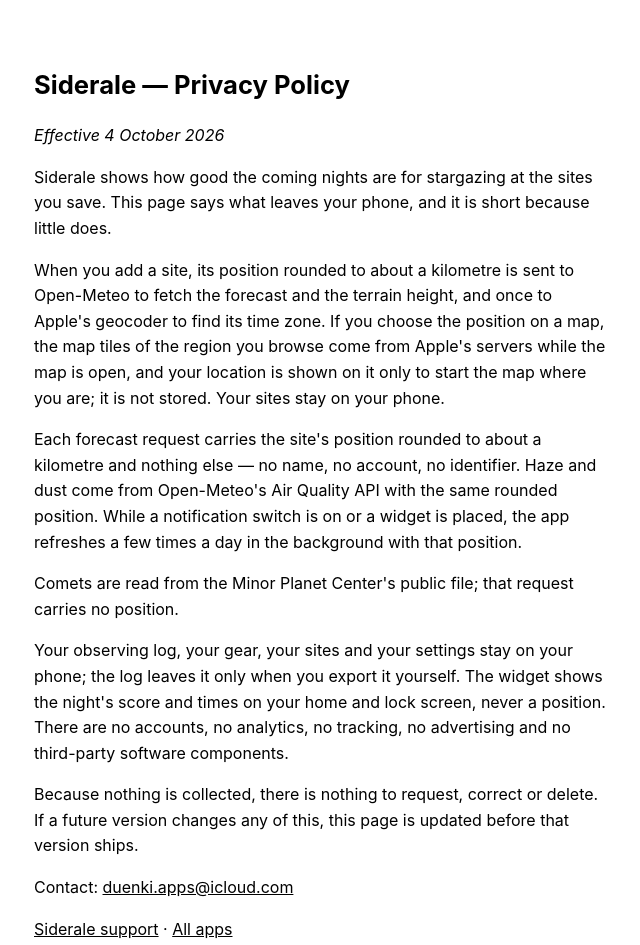
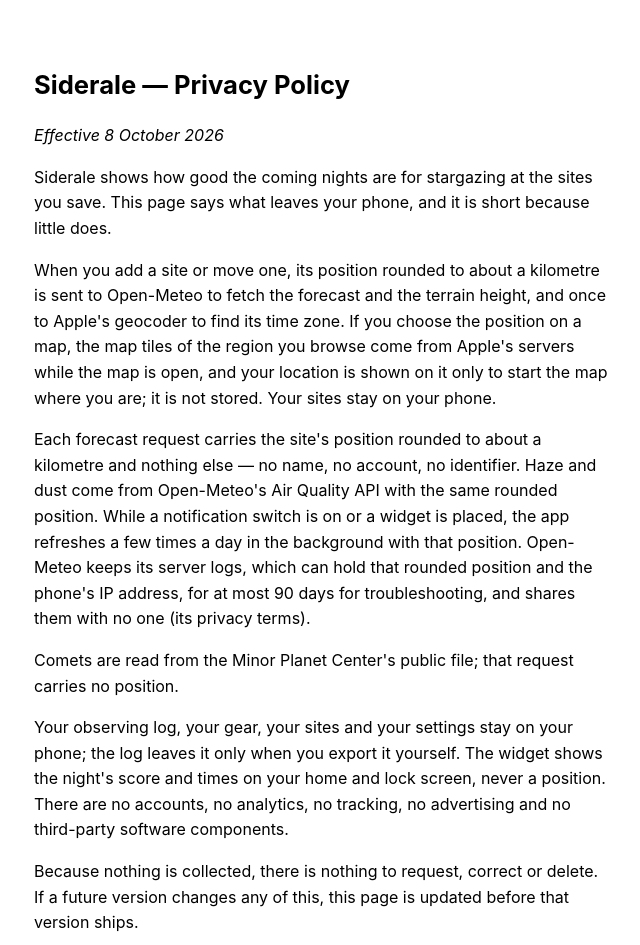
Before and after one commit to aduenki/aduenki.github.io, a plain HTML site: page siderale/privacy/index.html in a window 1280 px wide. Shown: the top 945 px of the page, without its empty margins (318-958 px from the left). Drawn offline with Linux system fonts and the light colour scheme.

Commit message:
Siderale: privacy policy, 8 October 2026

```diff
--- a/siderale/privacy/index.html
+++ b/siderale/privacy/index.html
@@ -19,15 +19,15 @@
 </head>
 <body>
 <h1>Siderale — Privacy Policy</h1>
-<p><em>Effective 4 October 2026</em></p>
+<p><em>Effective 8 October 2026</em></p>
 <p>
   Siderale shows how good the coming nights are for stargazing at the sites you save.
   This page says what leaves your phone, and it is short because little does.
 </p>
 <p>
-  When you add a site, its position rounded to about a kilometre is sent to Open-Meteo
-  to fetch the forecast and the terrain height, and once to Apple's geocoder to find its
-  time zone. If you choose the position on a map, the map tiles of the region you browse
+  When you add a site or move one, its position rounded to about a kilometre is sent to
+  Open-Meteo to fetch the forecast and the terrain height, and once to Apple's geocoder to
+  find its time zone. If you choose the position on a map, the map tiles of the region you browse
   come from Apple's servers while the map is open, and your location is shown on it only
   to start the map where you are; it is not stored. Your sites stay on your phone.
 </p>
@@ -36,7 +36,9 @@
   nothing else — no name, no account, no identifier. Haze and dust come from Open-Meteo's
   Air Quality API with the same rounded position. While a notification switch is on or a
   widget is placed, the app refreshes a few times a day in the background with that
-  position.
+  position. Open-Meteo keeps its server logs, which can hold that rounded position and the
+  phone's IP address, for at most 90 days for troubleshooting, and shares them with no one
+  (its privacy terms).
 </p>
 <p>
   Comets are read from the Minor Planet Center's public file; that request carries no
```
